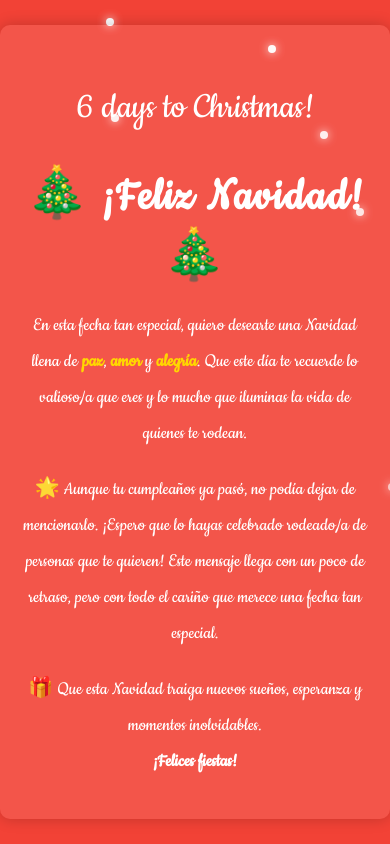
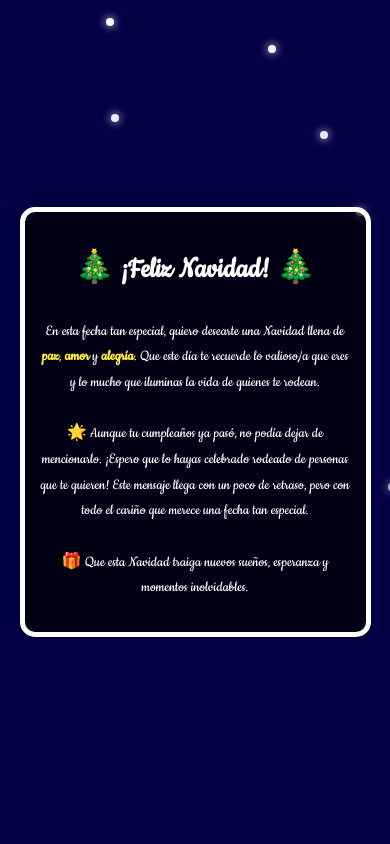
Before and after one commit to antoUwU-10/Ml, a plain HTML site: page index.html in a window 390 px wide. Shown: the top 844 px of the page. Drawn offline with nearby package versions, Linux system fonts and the light colour scheme.

Commit message:
Deploy ML

```diff
--- a/index.html
+++ b/index.html
@@ -10,7 +10,7 @@
 <body>
 <div class="container">
   <!-- Días hasta Navidad -->
-  <p id="days"></p>
+  <!--<p id="days"></p>-->
 
   <!-- Título principal -->
   <h1 class="title">🎄 ¡Feliz Navidad! 🎄</h1>
@@ -26,14 +26,13 @@
 
   <!-- Mensaje 2 -->
   <p class="message">
-    🌟 Aunque tu cumpleaños ya pasó, no podía dejar de mencionarlo. ¡Espero que lo hayas celebrado rodeado/a de personas que te quieren!
+    🌟 Aunque tu cumpleaños ya pasó, no podía dejar de mencionarlo. ¡Espero que lo hayas celebrado rodeado de personas que te quieren!
     Este mensaje llega con un poco de retraso, pero con todo el cariño que merece una fecha tan especial.
   </p>
 
   <!-- Mensaje final -->
   <p class="message">
-    🎁 Que esta Navidad traiga nuevos sueños, esperanza y momentos inolvidables. <br>
-    <strong>¡Felices fiestas!</strong>
+    🎁 Que esta Navidad traiga nuevos sueños, esperanza y momentos inolvidables.
   </p>
 </div>
 
--- a/style.css
+++ b/style.css
@@ -1,47 +1,39 @@
 @import url('https://fonts.googleapis.com/css?family=Cookie');
 
 body {
-  background-color: #F24236;
-  margin: 0;
-  padding: 0;
+  background-color: #050046;
+  width: 100%;
+  height: 100vh; /* Asegura que el body ocupe toda la altura de la pantalla */
   font-family: 'Cookie', cursive;
   overflow: hidden;
-  display: flex;
-  justify-content: center;
-  align-items: center;
-  height: 100vh;
+  margin: 0;
+  display: flex; /* Usamos flexbox para centrar todo el contenido */
+  justify-content: center; /* Centrado horizontal */
+  align-items: center; /* Centrado vertical */
 }
 
 .container {
-  text-align: center;
-  color: #FFF;
-  max-width: 600px;
+  display: flex;
+  flex-direction: column;
+  justify-content: center;
+  align-items: center;
+  width: 80%; /* Ajustamos el ancho del contenedor */
+  max-width: 600px; /* Máximo tamaño para el contenedor */
   padding: 20px;
-  background: rgba(255, 255, 255, 0.1);
-  border-radius: 10px;
-  box-shadow: 0 0 15px rgba(0, 0, 0, 0.2);
+  box-sizing: border-box;
+  background-color: rgba(0, 0, 0, 0.7); /* Fondo negro con opacidad */
+  border-radius: 15px; /* Bordes redondeados */
+  border: 5px solid #FFF; /* Borde blanco */
+  box-shadow: 0 0 15px rgba(0, 0, 0, 0.3); /* Sombra para darle profundidad */
 }
 
-.title {
-  font-size: 50px;
-  margin-bottom: 20px;
-  letter-spacing: 2px;
-}
-
-.message {
-  font-size: 20px;
-  line-height: 1.8;
-  margin: 20px 0;
-}
-
-.highlight {
-  color: #FFD700;
-  font-weight: bold;
-}
+/* El resto de estilos sigue igual */
 
 #days {
-  font-size: 40px;
-  margin-bottom: 20px;
+  font-size: 50px;
+  color: #FFF;
+  text-align: center;
+  letter-spacing: 3px;
 }
 
 .drop {
@@ -64,12 +56,72 @@ body {
 }
 
 @keyframes falling {
-  0% {
-    top: 0;
-    opacity: 1;
+  0% {top: 0; opacity: 1;}
+  100% {top: 1500px; opacity: 0}
+}
+
+/* Estilo para la tipografía de los mensajes */
+.title {
+  font-size: 2.5rem;
+  color: #FFF;
+  text-align: center;
+  margin-top: 20px;
+}
+
+.message {
+  font-size: 1.2rem;
+  color: #FFF;
+  text-align: center;
+  margin-top: 10px;
+  line-height: 1.6;
+  max-width: 800px;
+}
+
+.highlight {
+  font-weight: bold;
+  color: #FFEB3B; /* Amarillo brillante */
+}
+
+/* Media Queries para responsive design */
+
+/* Para pantallas pequeñas (móviles) */
+@media (max-width: 600px) {
+  #days {
+    font-size: 30px;
   }
-  100% {
-    top: 1500px;
-    opacity: 0;
+
+  .title {
+    font-size: 2rem;
+  }
+
+  .message {
+    font-size: 1rem;
+  }
+
+  .container {
+    width: 90%; /* El contenedor se ajusta más en pantallas pequeñas */
+    max-width: 500px; /* Tamaño máximo para móviles */
+    padding: 15px;
   }
 }
+
+/* Para pantallas medianas (tabletas) */
+@media (max-width: 1024px) and (min-width: 601px) {
+  #days {
+    font-size: 40px;
+  }
+
+  .title {
+    font-size: 2.2rem;
+  }
+
+  .message {
+    font-size: 1.1rem;
+  }
+
+  .container {
+    width: 85%; /* Un poco más pequeño en pantallas medianas */
+    max-width: 600px;
+    padding: 20px;
+  }
+}
```
